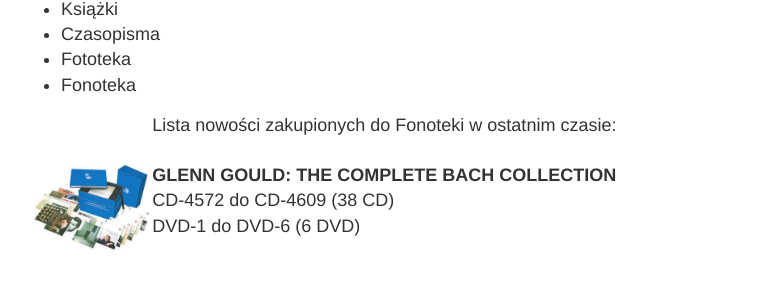
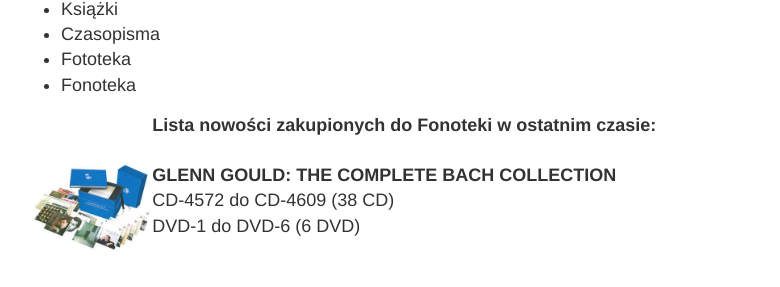
Before and after one commit to nifcbff/github.io, a Jekyll site: the page built from _posts/2018-02-15-Newsletter-001.md, in a window 1280 px wide. Shown: the part 1502-1789 px from the top of the page, without its empty margins (249-1029 px from the left). Built offline with Jekyll 4.4.1, drawn with Linux system fonts in a browser that asks for light colours.

```diff
--- a/_posts/2018-02-15-Newsletter-001.md
+++ b/_posts/2018-02-15-Newsletter-001.md
@@ -25,7 +25,7 @@ Dodatkowo dzięki rozwijanemu także dzięki BFF NIFC oprogramowaniu *Verovio* e
 - Fototeka
 - Fonoteka
 
-|| Lista nowości zakupionych do Fonoteki w ostatnim czasie: |
+|| **Lista nowości zakupionych do Fonoteki w ostatnim czasie:** |
 | :--- | :--- |
 | <br>![Glenn Gould the complete bach collection](https://nifcbff.github.io/images/2018-02_MW_007.jpg?raw=true) | <br>**GLENN GOULD: THE COMPLETE BACH COLLECTION**<br>CD-4572 do CD-4609 (38 CD)<br>DVD-1 do DVD-6 (6 DVD) |
 | <br>![A Guide to period instruments](https://nifcbff.github.io/images/2018-02_MW_001.png?raw=true) | <br>**A GUIDE TO PERIOD INSTRUMENTS** (CD-4555_CD-4562)<br>Jérôme Lejeune<br> |
```
